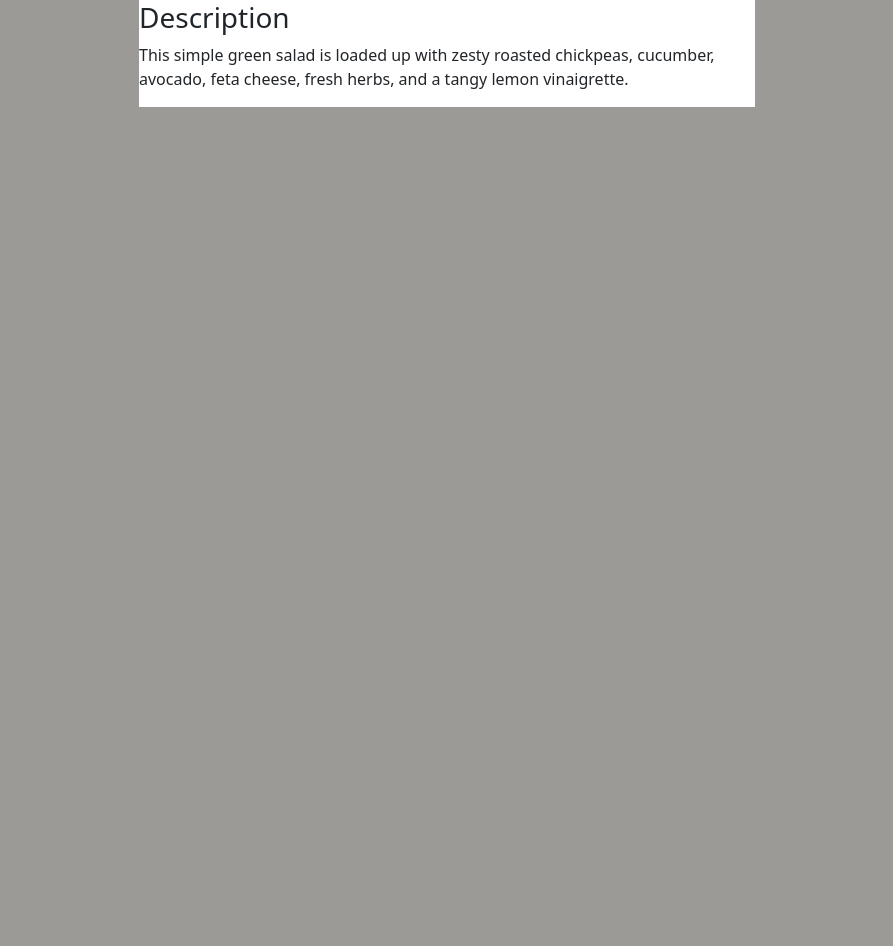
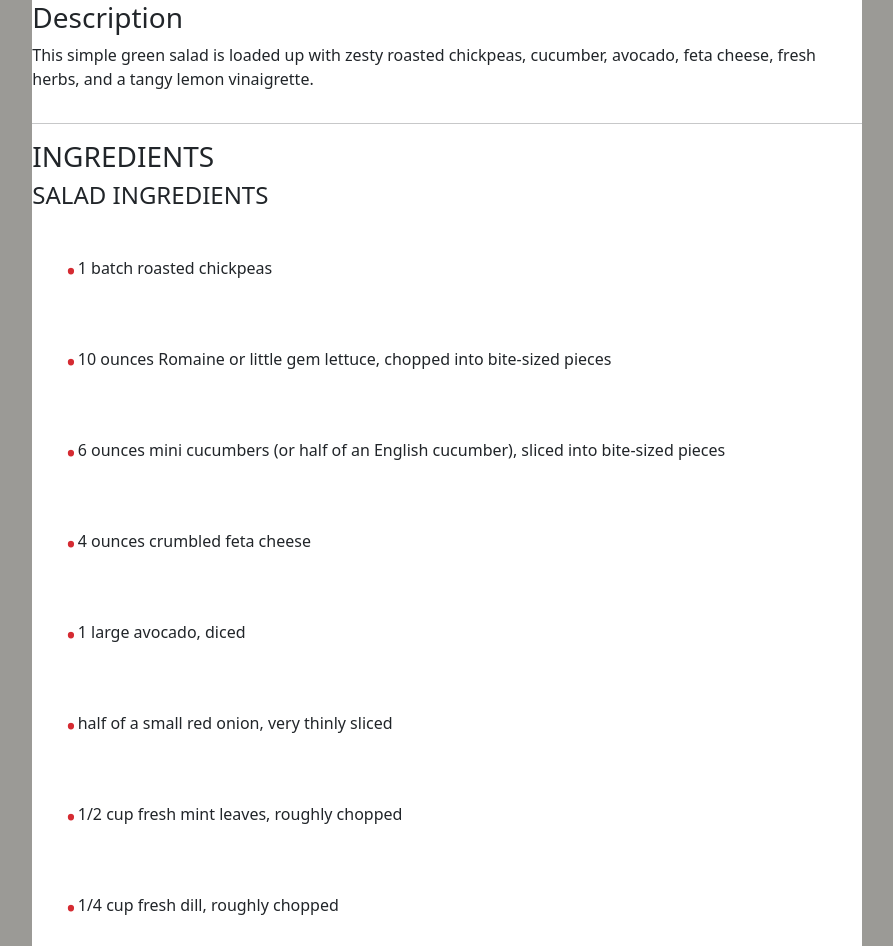
Before and after one commit to charles-okunzo/recipe-hub, an Angular app in the folder Frontend/recipe-hub/: page / in a window 1280 px wide. Shown: the part 380-1326 px from the top of the page, without its empty margins (193-1086 px from the left). Before the commit the page ends 800 px from the top, so only its background shows below. Built offline with nearby package versions, Linux system fonts and the light colour scheme.

Commit message:
patch:li items

```diff
--- a/Frontend/recipe-hub/src/app/recipe-detail/recipe-detail.component.html
+++ b/Frontend/recipe-hub/src/app/recipe-detail/recipe-detail.component.html
@@ -1,7 +1,7 @@
 <div class="container-fluid">
     <div class="row">
-        <div class="col-md-3"></div>
-        <div class="col-md-6">
+        <div class="col-md-2"></div>
+        <div class="col-md-8">
             <div class="center mt-5">
                 <div class="row">
                     <div class="container">
@@ -19,7 +19,7 @@
                                 </div>
                             </div>
                         </div>
-                    <hr/>
+                        <hr />
                         <div class="two">
                             <div class="row">
                                 <h3>Description</h3>
@@ -27,11 +27,22 @@
                                     avocado, feta cheese, fresh herbs, and a tangy lemon vinaigrette.</p>
                             </div>
                         </div>
+                        <hr />
+                        <div class="three">
+                            <h3>INGREDIENTS</h3>
+                            <h4>SALAD INGREDIENTS</h4>
+                            <ul>
+                                <li *ngFor="let ingredient of singredients">
+                                    <p><span class="dot">.</span>{{ingredient.name}}</p>
+                                </li>
+                            </ul>
+
                         </div>
                     </div>
                 </div>
             </div>
-        <div class="col-md-3"></div>
+        </div>
+        <div class="col-md-2"></div>
     </div>
 </div>
 
--- a/Frontend/recipe-hub/src/app/recipe-detail/recipe-detail.component.ts
+++ b/Frontend/recipe-hub/src/app/recipe-detail/recipe-detail.component.ts
@@ -1,4 +1,6 @@
 import { Component, OnInit } from '@angular/core';
+import { Recipe } from '../recipe';
+
 
 @Component({
   selector: 'app-recipe-detail',
@@ -6,7 +8,16 @@ import { Component, OnInit } from '@angular/core';
   styleUrls: ['./recipe-detail.component.css']
 })
 export class RecipeDetailComponent implements OnInit {
-
+  singredients:Recipe[]=[
+    {name:'1 batch roasted chickpeas'},
+    {name:'10 ounces Romaine or little gem lettuce, chopped into bite-sized pieces'},
+    {name:'6 ounces mini cucumbers (or half of an English cucumber), sliced into bite-sized pieces'},
+    {name:'4 ounces crumbled feta cheese'},
+    {name:'1 large avocado, diced'},
+    {name:'half of a small red onion, very thinly sliced'},
+    {name:'1/2 cup fresh mint leaves, roughly chopped'},
+    {name:'1/4 cup fresh dill, roughly chopped'}
+  ];
   constructor() { }
 
   ngOnInit(): void {
```
Lines whose indentation alone changed are shown as unchanged.
